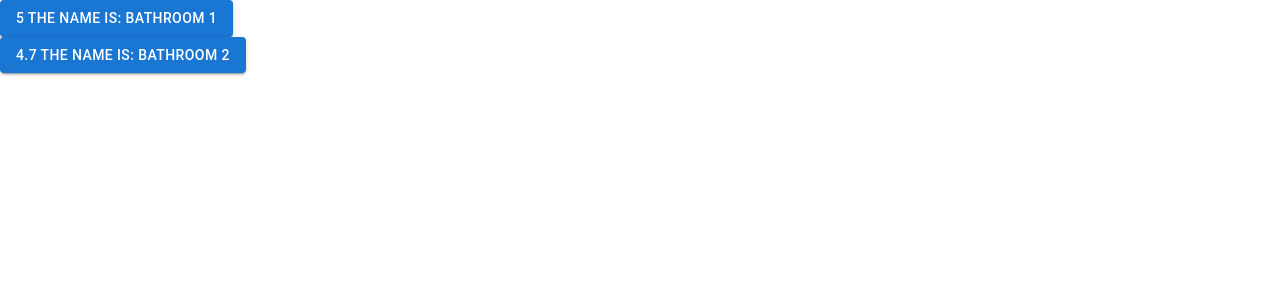
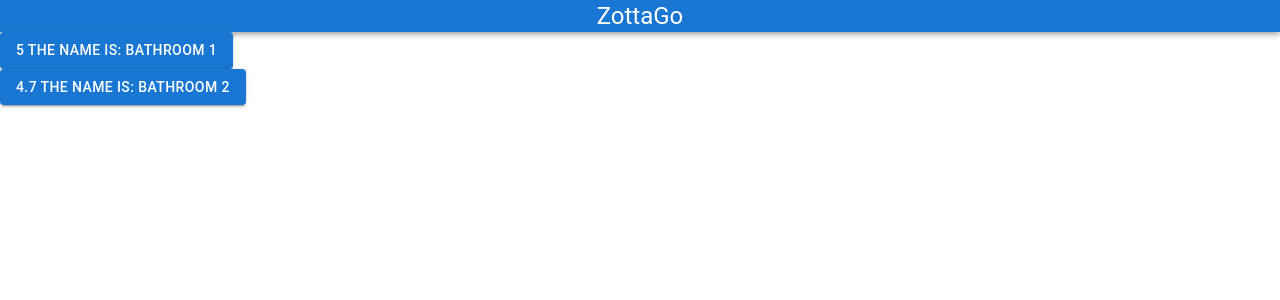
Before and after one commit to MrGlazes/ZottaGo-Frontend, a React (Create React App) app: page / in a window 1280 px wide. Shown: the top 300 px of the page. Built offline with nearby package versions, Linux system fonts and the light colour scheme.

Commit message:
General Ui Work

```diff
--- a/src/App.js
+++ b/src/App.js
@@ -1,11 +1,25 @@
 import './App.css';
+import Typography from '@mui/material/Typography';
+import AppBar from '@mui/material/AppBar';
+import Box from '@mui/material/Box';
+
+
 import BathroomList from './component/BathroomList';
 
 const bathroomList = [{name:"Bathroom 1", rating:5.0}, {name:"Bathroom 2", rating:4.7}]
 
 function App() {
   return (
-    <BathroomList bathroomList={bathroomList}/>
+    <div>
+      <AppBar position = "static">
+        <Typography variant="h5" align="center">
+          ZottaGo
+        </Typography>
+      </AppBar>
+
+      <BathroomList bathroomList={bathroomList}/>
+
+    </div>
   );
 }
 
--- a/src/component/BathroomItem.js
+++ b/src/component/BathroomItem.js
@@ -1,9 +1,14 @@
 import Button from '@mui/material/Button';
 
 const BathroomItem = (props) => {
+
+    const toBathroomPage = (event) => {
+        console.log("I'm in the barthroom");
+    }
+
     return (
         <div>
-            <Button variant = "contained" onClick= "toBathroomPage();">{props.bathroomItem.rating} The name is: {props.bathroomItem.name} </Button>
+            <Button variant = "contained" onClick={toBathroomPage}>{props.bathroomItem.rating} The name is: {props.bathroomItem.name} </Button>
         </div>
     );
 
```
